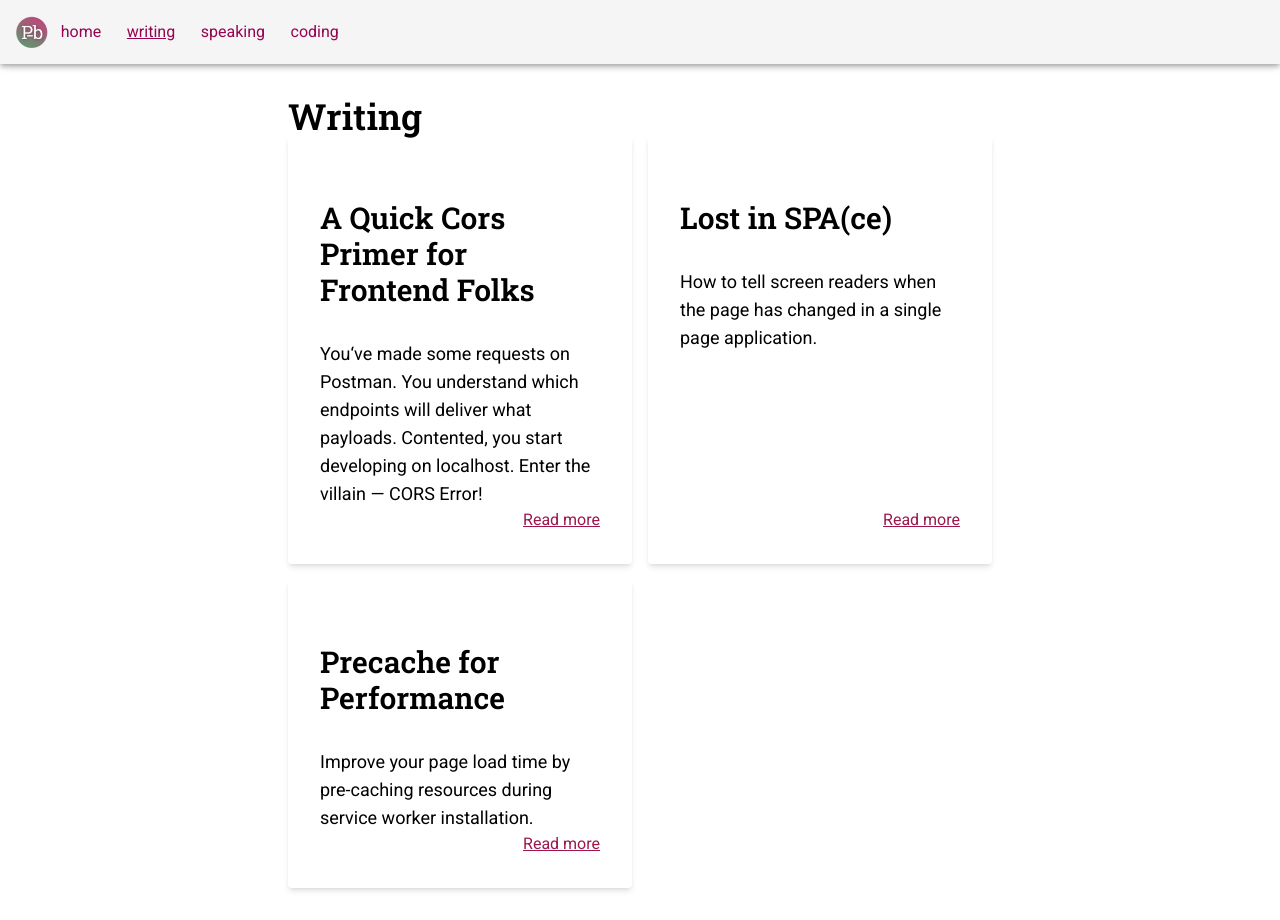
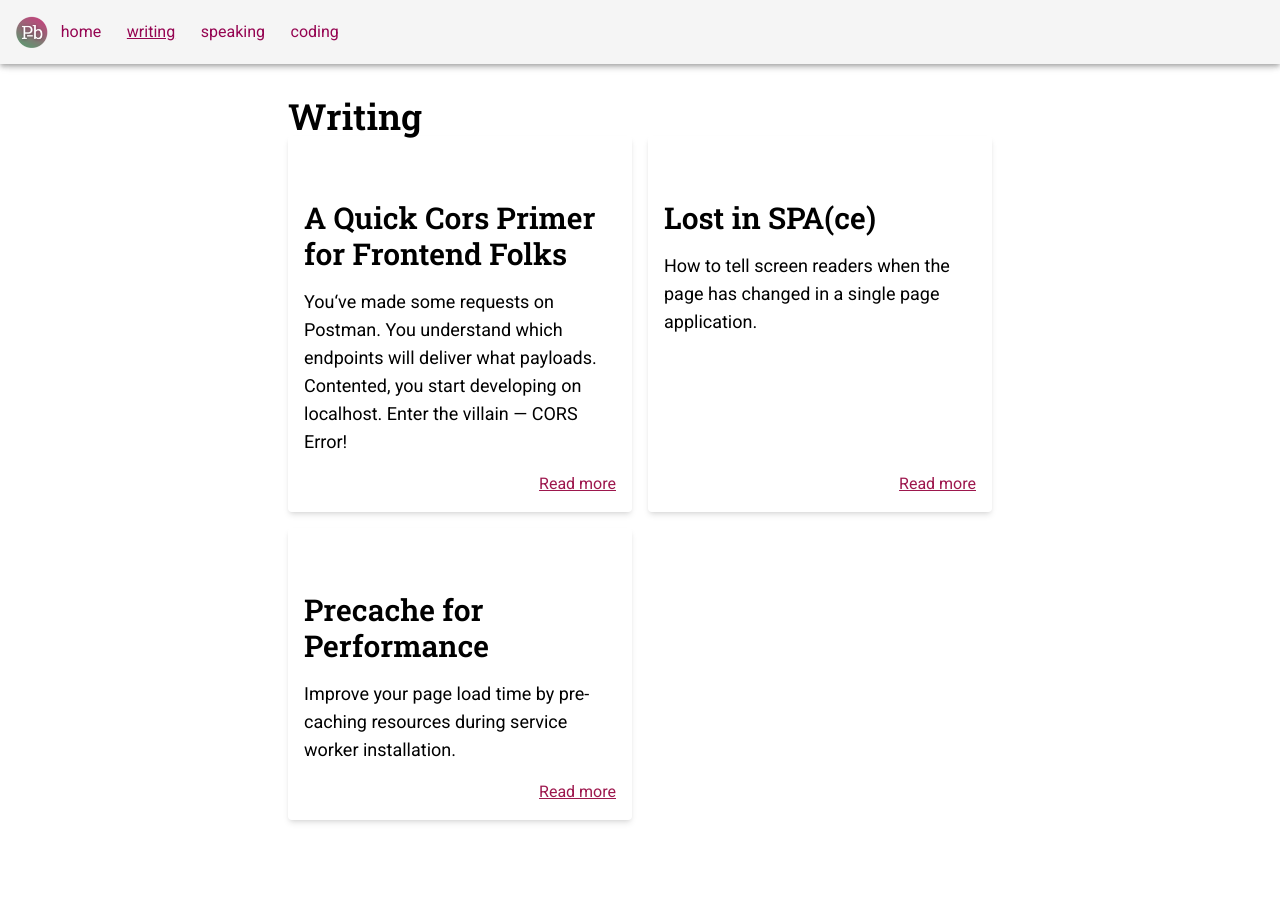
Before and after one commit to pearlbea/pearlbea-2024, a Next.js app: page /writing in a window 1280 px wide. After the commit the page ends 852 px from the top, so only its background shows below. Built offline with nearby package versions, Linux system fonts and the light colour scheme.

Commit message:
Update Card style

```diff
--- a/app/writing/card.tsx
+++ b/app/writing/card.tsx
@@ -12,12 +12,15 @@ export default function ArticleCard({
   link: string;
 }) {
   return (
-    <div className="flex flex-col column justify-between shadow-md pt-16 pb-8 px-8 rounded">
+    <div className="flex flex-col column justify-between shadow-md pt-16 pb-4 px-4 rounded">
       <div>
-        <Link className={clsx(roboto_slab.className, "text-3xl")} href={link}>
+        <Link
+          className={clsx(roboto_slab.className, "text-3xl font-bold")}
+          href={link}
+        >
           {title}
         </Link>
-        <p className="text-lg pt-8">{summary}</p>
+        <p className="text-lg py-4">{summary}</p>
       </div>
       <Link
         href={link}
```
